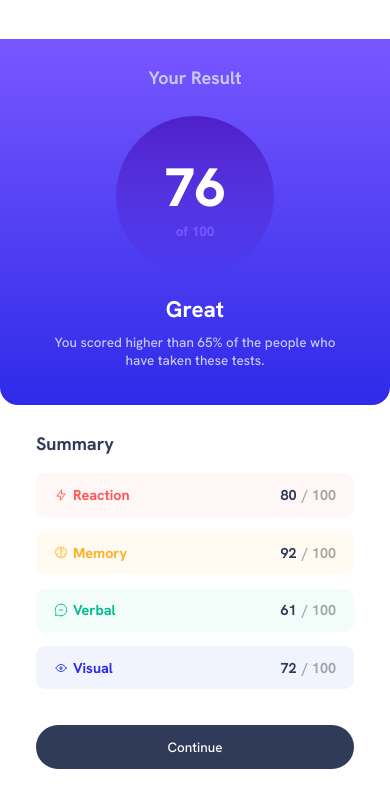
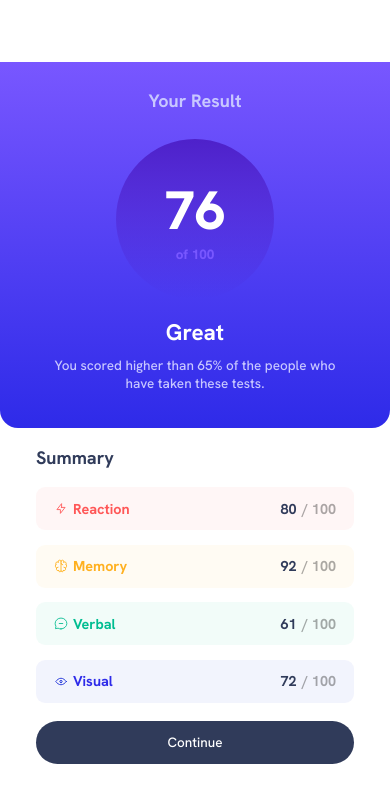
Before and after one commit to xirb22/results-summary-component-main, a plain HTML site: page index.html in a window 390 px wide. Drawn offline with Linux system fonts and the light colour scheme.

Commit message:
more mobile changes

```diff
--- a/style.css
+++ b/style.css
@@ -315,4 +315,12 @@ body {
         box-shadow: none;
     }
 
+    .summary-title {
+        margin-block-start: 1rem;
+    }
+
+    .summary-button-continue {
+        margin-block: 1rem;
+    }
+
 }
```
